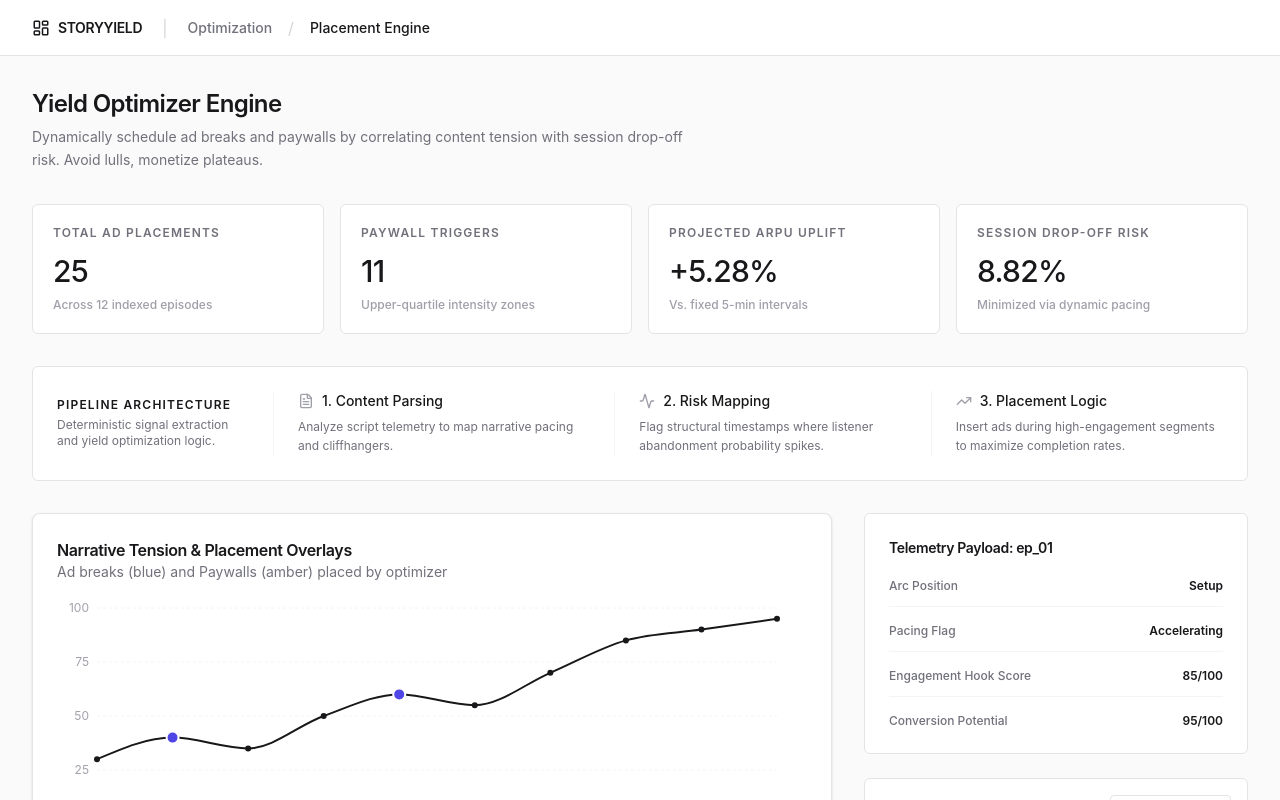
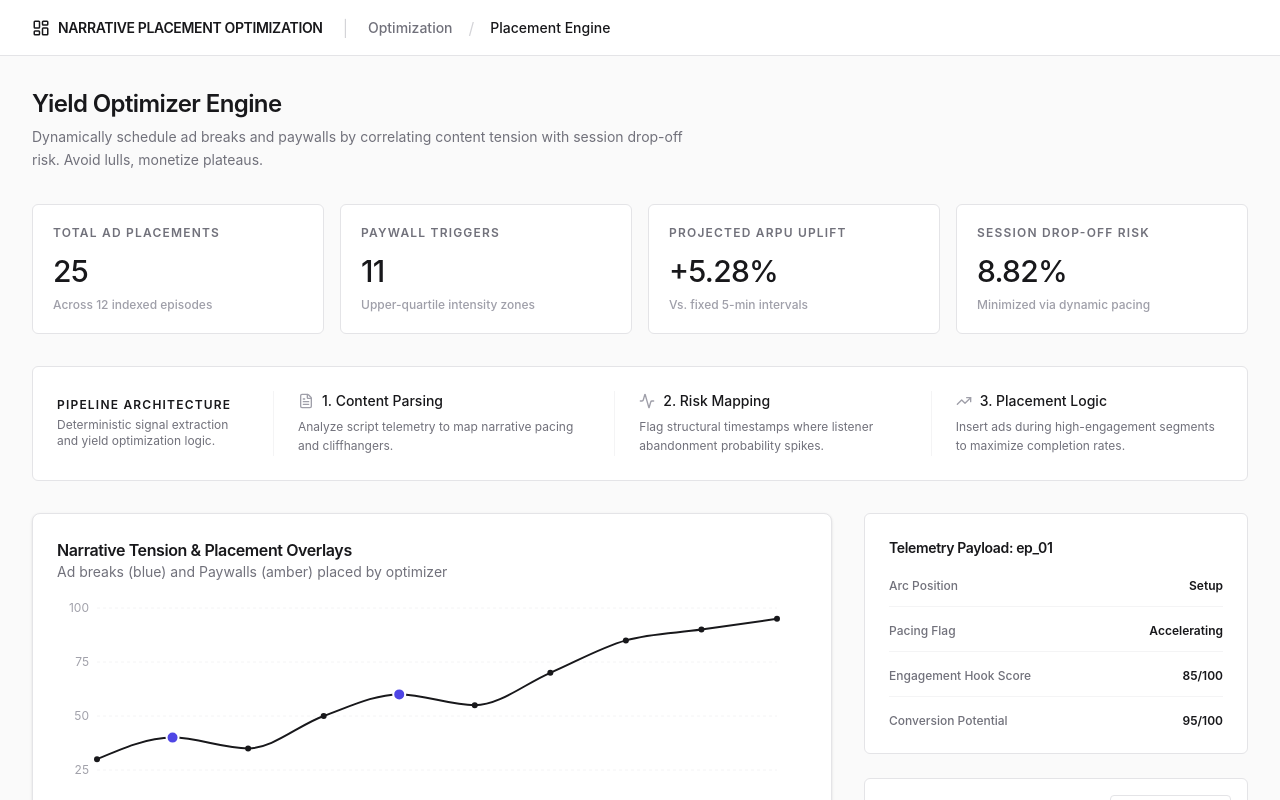
Before and after one commit to Sejpal-Raghav/narrative-placement-optimization, a Next.js app: page / in a window 1280 px wide. Shown: the top 800 px of the page. Built offline with nearby package versions, Linux system fonts and the light colour scheme.

Commit message:
Change title to NARRATIVE PLACEMENT OPTIMIZATION

```diff
--- a/src/components/Layout.tsx
+++ b/src/components/Layout.tsx
@@ -8,7 +8,7 @@ export default function Layout({ children }: { children: React.ReactNode }) {
       <header className="w-full h-14 border-b border-zinc-200 bg-white px-8 flex items-center sticky top-0 z-10">
         <div className="flex items-center gap-2 text-zinc-900">
           <LayoutDashboard size={18} />
-          <h1 className="text-sm font-semibold tracking-tight uppercase">StoryYield</h1>
+          <h1 className="text-sm font-semibold tracking-tight uppercase">NARRATIVE PLACEMENT OPTIMIZATION</h1>
           <span className="mx-3 text-zinc-300">|</span>
           <span className="text-sm font-medium text-zinc-500">Optimization</span>
           <span className="mx-2 text-zinc-300">/</span>
```
